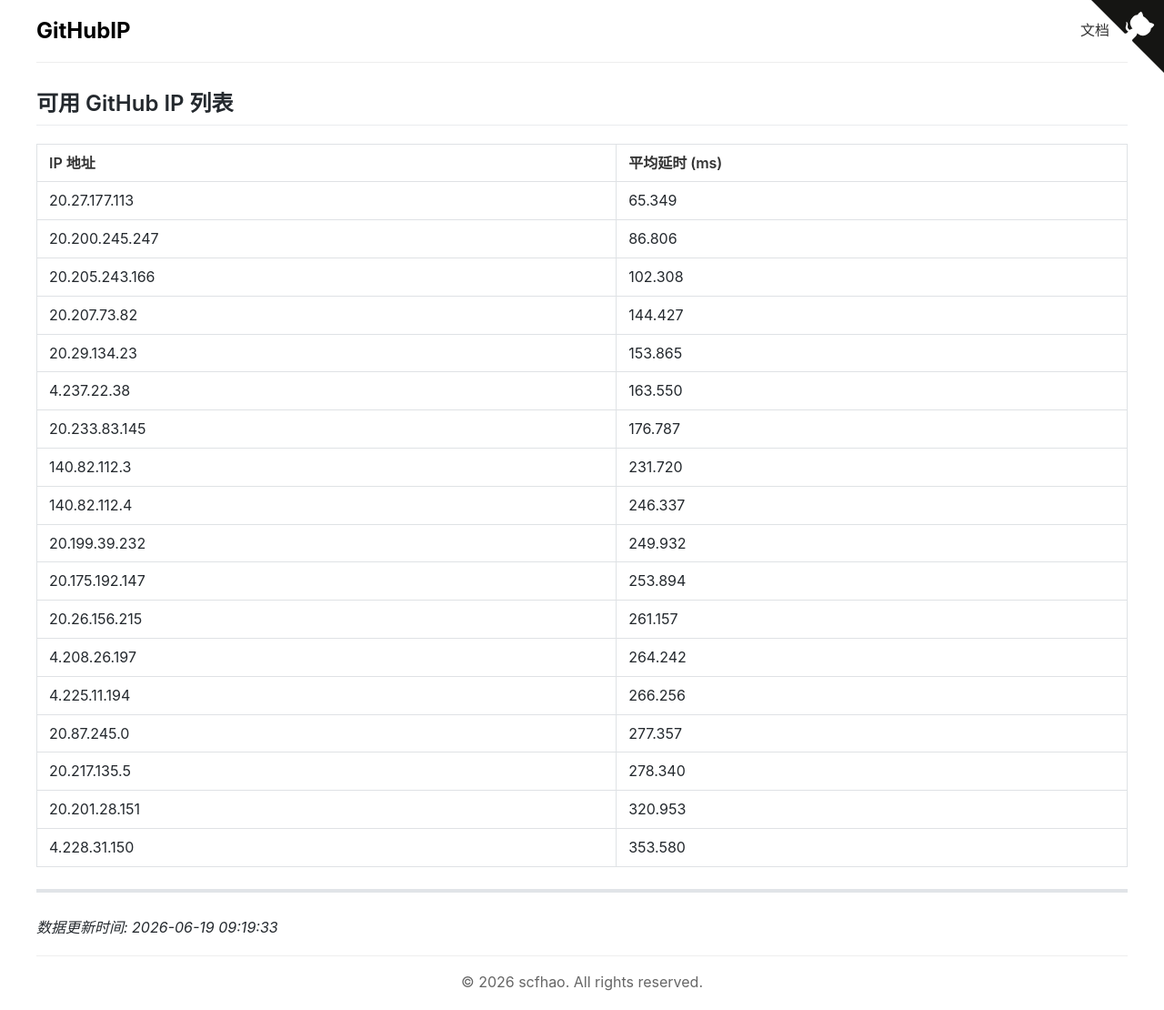
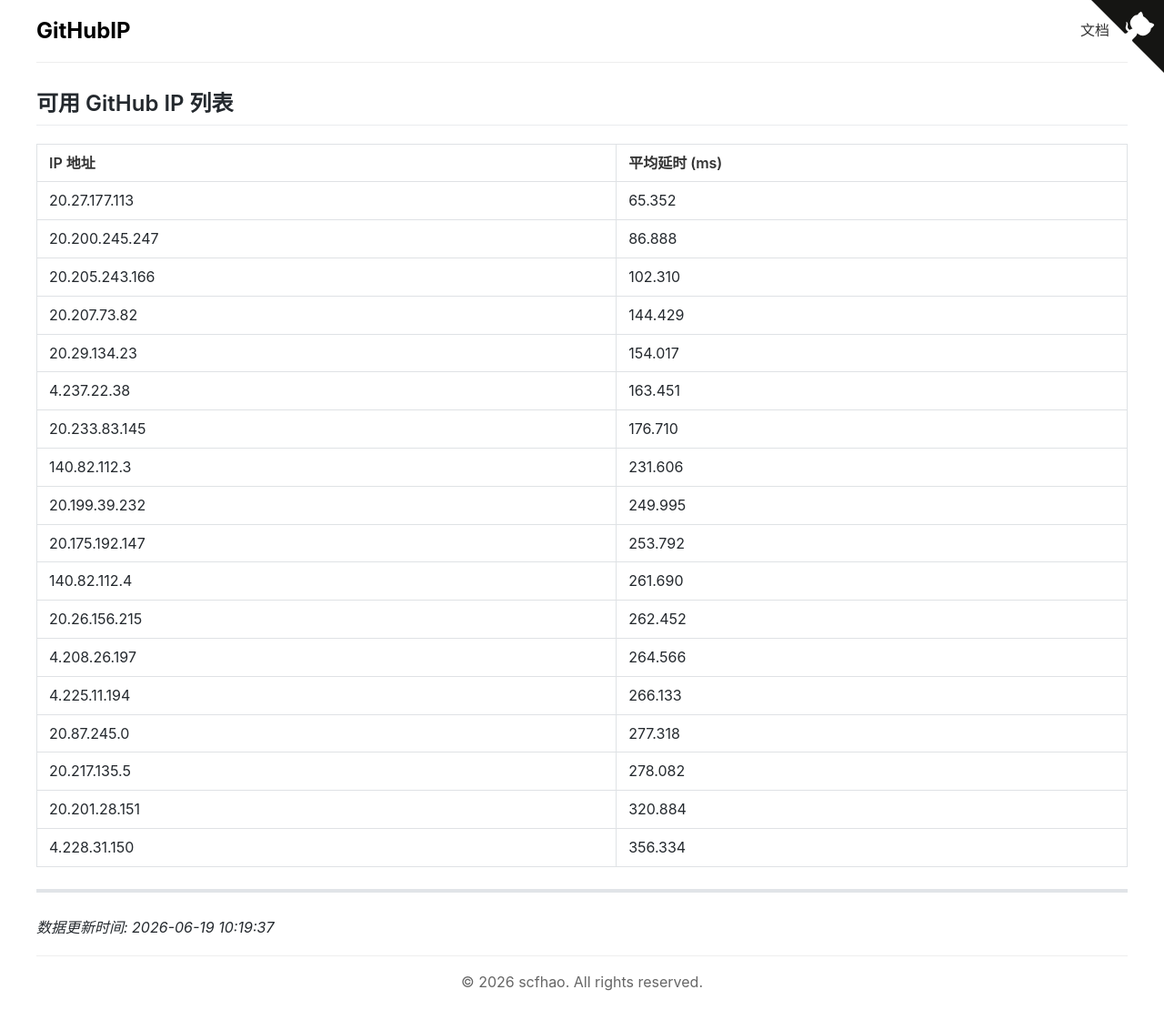
Before and after one commit to scfhao/GitHubIP, a Jekyll site: the page built from index.md, in a window 1280 px wide. Shown: the whole page at 91% size. Built offline with Jekyll 4.4.1, drawn with Linux system fonts in a browser that asks for light colours.

Commit message:
自动脚本执行 - 2026-06-19 10:19:37

```diff
--- a/index.md
+++ b/index.md
@@ -1,32 +1,32 @@
 ---
 layout: home
 title: GitHub IP 列表
-date: 2026-06-19 09:19:33
+date: 2026-06-19 10:19:37
 ---
 
 ## 可用 GitHub IP 列表
 
 | IP 地址 | 平均延时 (ms) |
 |---------|--------------|
-| 20.27.177.113 | 65.349 |
-| 20.200.245.247 | 86.806 |
-| 20.205.243.166 | 102.308 |
-| 20.207.73.82 | 144.427 |
-| 20.29.134.23 | 153.865 |
-| 4.237.22.38 | 163.550 |
-| 20.233.83.145 | 176.787 |
-| 140.82.112.3 | 231.720 |
-| 140.82.112.4 | 246.337 |
-| 20.199.39.232 | 249.932 |
-| 20.175.192.147 | 253.894 |
-| 20.26.156.215 | 261.157 |
-| 4.208.26.197 | 264.242 |
-| 4.225.11.194 | 266.256 |
-| 20.87.245.0 | 277.357 |
-| 20.217.135.5 | 278.340 |
-| 20.201.28.151 | 320.953 |
-| 4.228.31.150 | 353.580 |
+| 20.27.177.113 | 65.352 |
+| 20.200.245.247 | 86.888 |
+| 20.205.243.166 | 102.310 |
+| 20.207.73.82 | 144.429 |
+| 20.29.134.23 | 154.017 |
+| 4.237.22.38 | 163.451 |
+| 20.233.83.145 | 176.710 |
+| 140.82.112.3 | 231.606 |
+| 20.199.39.232 | 249.995 |
+| 20.175.192.147 | 253.792 |
+| 140.82.112.4 | 261.690 |
+| 20.26.156.215 | 262.452 |
+| 4.208.26.197 | 264.566 |
+| 4.225.11.194 | 266.133 |
+| 20.87.245.0 | 277.318 |
+| 20.217.135.5 | 278.082 |
+| 20.201.28.151 | 320.884 |
+| 4.228.31.150 | 356.334 |
 
 ---
 
-*数据更新时间: 2026-06-19 09:19:33*
+*数据更新时间: 2026-06-19 10:19:37*
```
